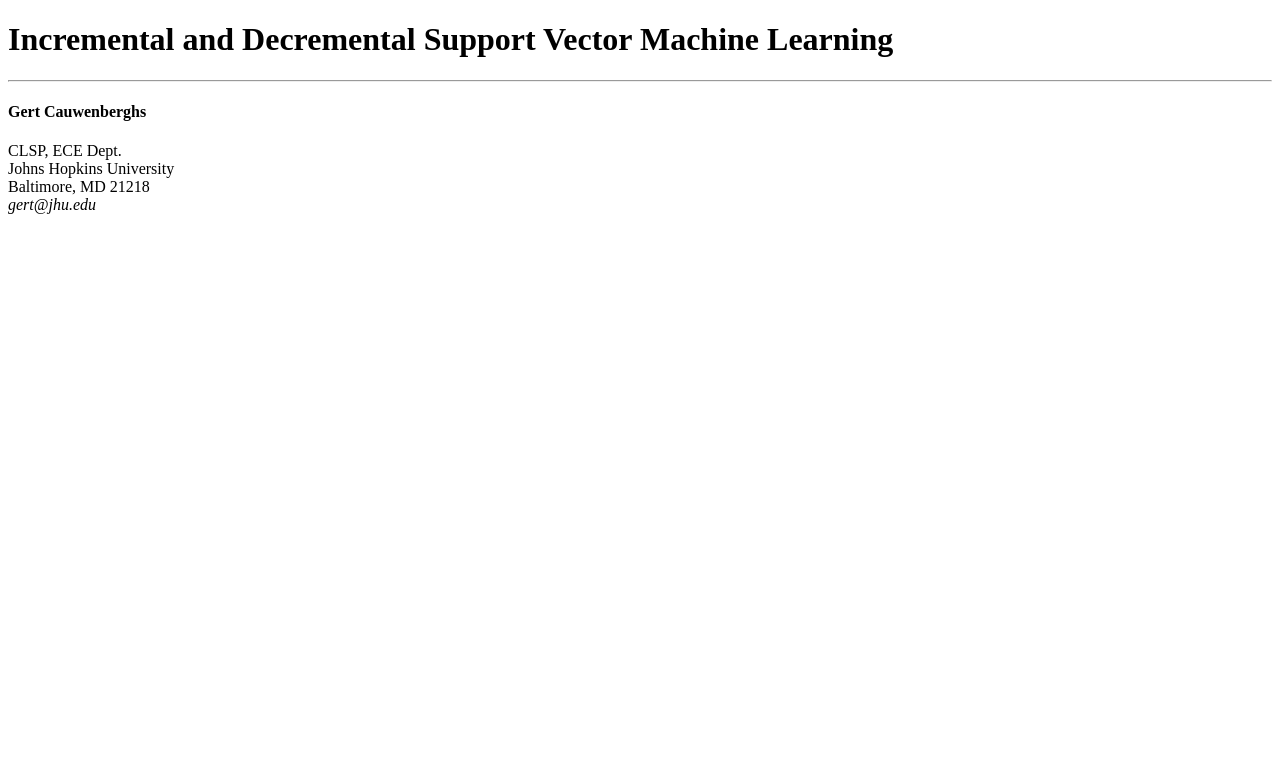
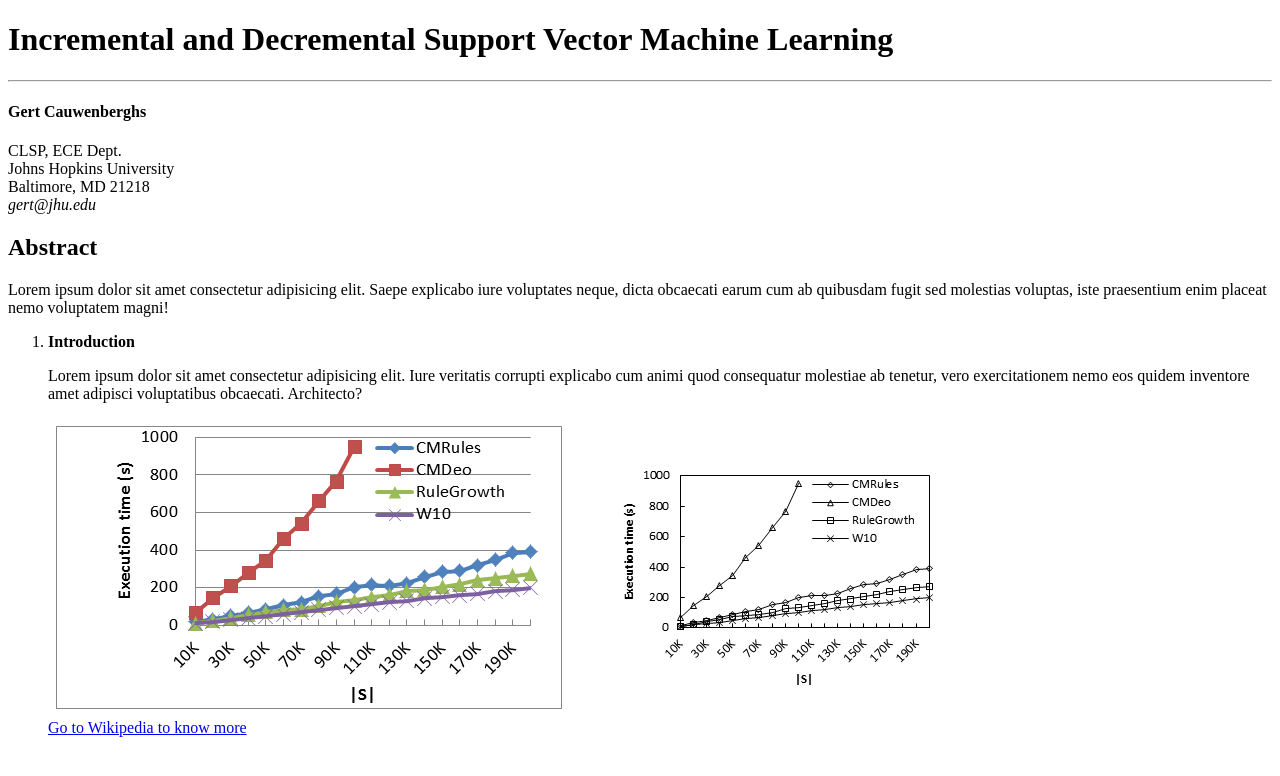
Before and after one commit to filippo1996/paper-scientifico, a plain HTML site: page index.html in a window 1280 px wide. Drawn offline with Linux system fonts and the light colour scheme.

Commit message:
add section abstract nel main

```diff
--- a/index.html
+++ b/index.html
@@ -11,6 +11,8 @@
     <header>
         <h1>Incremental and Decremental Support Vector Machine Learning</h1>
         <hr>
+        <!-- inizio sezione indirizzo -->
+        <section>
             <h4>Gert Cauwenberghs</h4>
             <p>
                 CLSP, ECE Dept.<br>
@@ -18,12 +20,27 @@
                 Baltimore, MD 21218<br>
                 <em>gert@jhu.edu</em>
             </p>
+        </section>
+        <!-- fine sezione indirizzo -->
     </header>
     <!-- fine intestazione -->
 
     <!-- inizio contenuto principale-->
     <main>
-
+        <!-- inizio sezione abstract -->
+        <section>
+            <h2>Abstract</h2>
+            <p>Lorem ipsum dolor sit amet consectetur adipisicing elit. Saepe explicabo iure voluptates neque, dicta obcaecati earum cum ab quibusdam fugit sed molestias voluptas, iste praesentium enim placeat nemo voluptatem magni!</p>
+            <ol>
+                <li>
+                    <strong>Introduction</strong>
+                    <p>Lorem ipsum dolor sit amet consectetur adipisicing elit. Iure veritatis corrupti explicabo cum animi quod consequatur molestiae ab tenetur, vero exercitationem nemo eos quidem inventore amet adipisci voluptatibus obcaecati. Architecto?</p>
+                    <img src="img/graphic.png" alt="grafico paper scientifico"><br>
+                    <a href="https://www.google.it" target="_blank">Go to Wikipedia to know more</a>
+                </li>
+            </ol>
+        </section>
+        <!-- fine sezione abstract-->
     </main>
     <!-- fine contenuto principale -->
 
```
Lines whose indentation alone changed are shown as unchanged.
